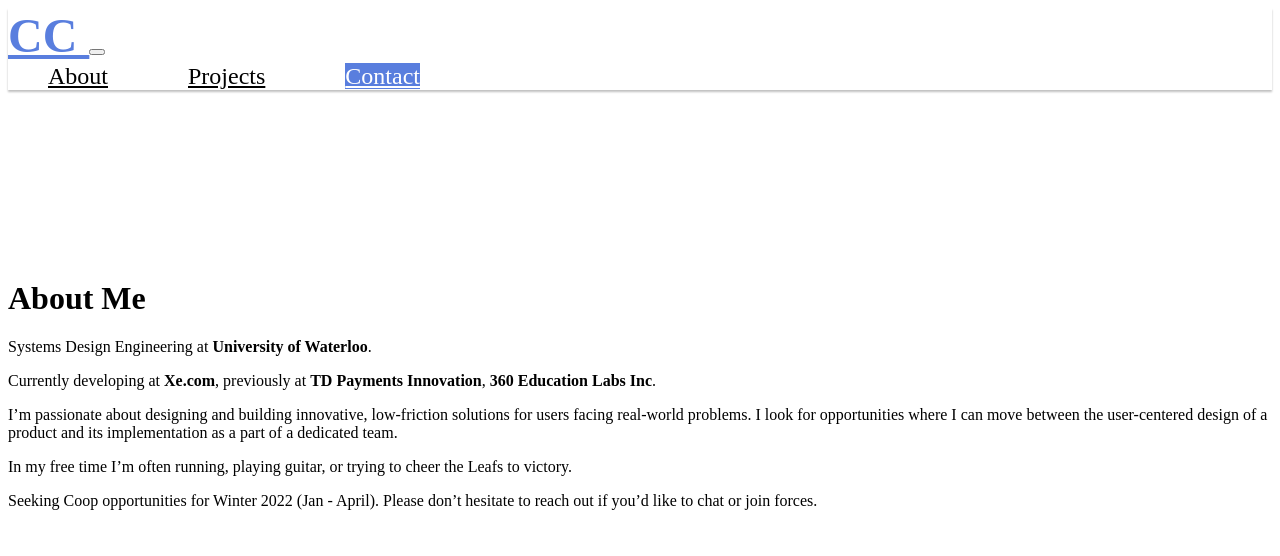
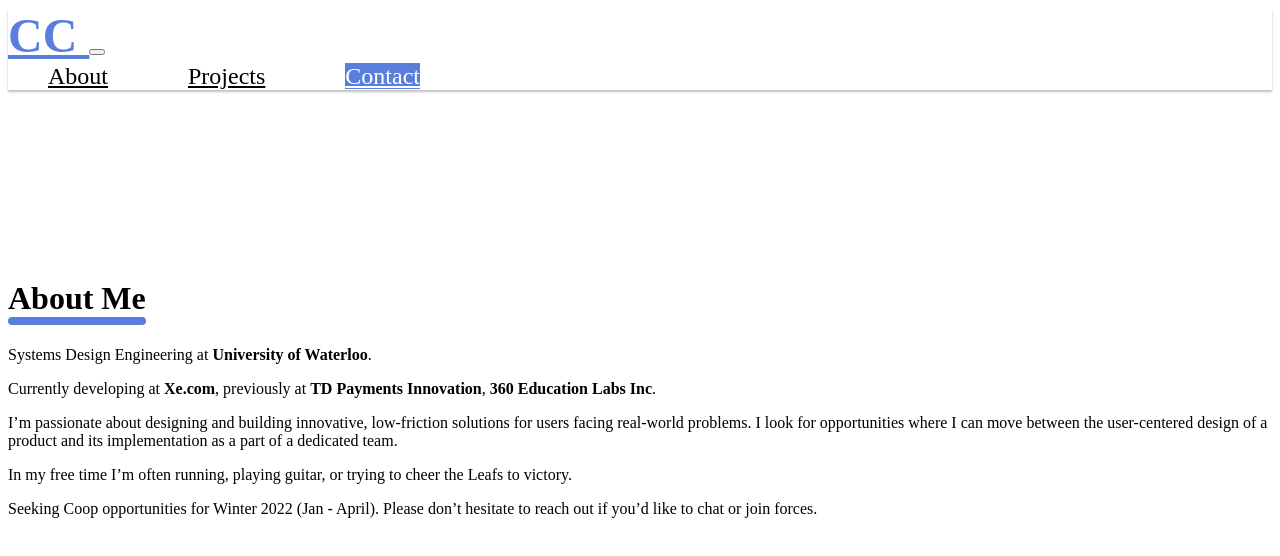
Before and after one commit to Cormac-C/Personal-Site-v2, a Gatsby site: page /about in a window 1280 px wide. Built offline with nearby package versions, Linux system fonts and the light colour scheme; Gatsby itself is replaced by a stand-in of ours.

Commit message:
Format underline for titles of about and contact

```diff
--- a/src/pages/about.css
+++ b/src/pages/about.css
@@ -1,3 +1,18 @@
+.sectionTitle {
+  width: min-content;
+  white-space: nowrap;
+}
+
+.sectionTitle :after {
+  content: "";
+  display: block;
+  width: 100%;
+  height: 8px;
+  border-radius: 8px;
+  background: #597ede;
+  left: 0;
+}
+
 .body {
   margin-top: max(88px, 15%);
 }
--- a/src/pages/about.js
+++ b/src/pages/about.js
@@ -9,7 +9,7 @@ const AboutPage = () => {
       <title>About | Cormac</title>
       <NavBar />
       <Container className="body">
-        <Row>
+        <Row className="sectionTitle">
           <h1> About Me </h1>
         </Row>
         <Row>
--- a/src/pages/contact.css
+++ b/src/pages/contact.css
@@ -1,3 +1,17 @@
 .body {
   margin-top: max(88px, 15%);
 }
+
+.sectionTitle {
+  width: min-content;
+}
+
+.sectionTitle :after {
+  content: "";
+  display: block;
+  width: 100%;
+  height: 8px;
+  border-radius: 8px;
+  background: #597ede;
+  left: 0;
+}
--- a/src/pages/contact.js
+++ b/src/pages/contact.js
@@ -1,6 +1,7 @@
 import * as React from "react";
 import { Container, Row, Col, Button } from "react-bootstrap";
 import NavBar from "../components/navbar";
+import "./contact.css";
 
 const ContactPage = () => {
   return (
@@ -8,7 +9,7 @@ const ContactPage = () => {
       <title>Contact | Cormac</title>
       <NavBar />
       <Container className="body">
-        <Row>
+        <Row className="sectionTitle">
           <h1> Contact </h1>
         </Row>
         <Row>
```
